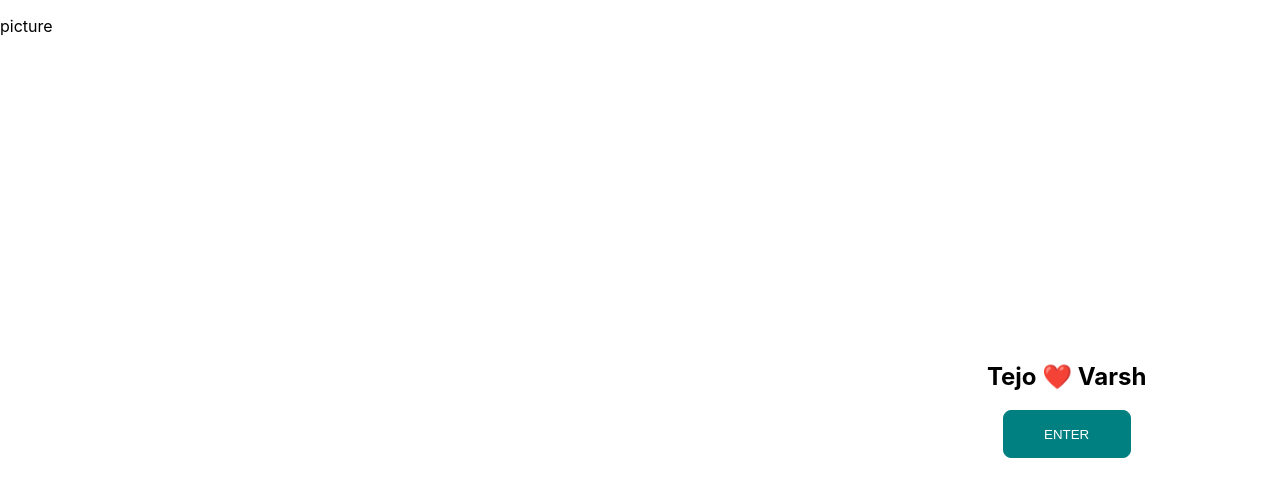
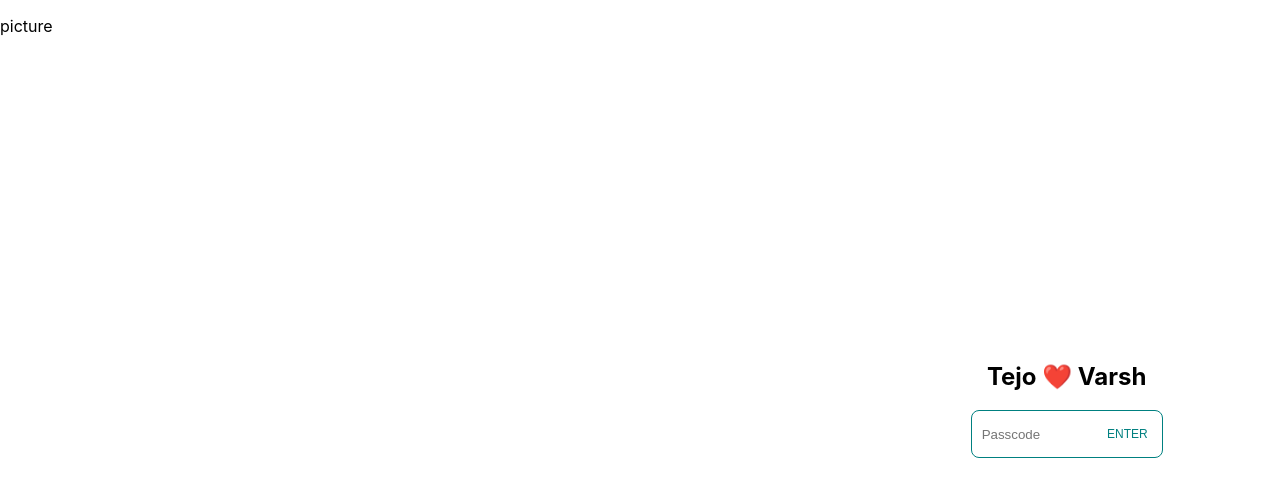
Before and after one commit to tejovanthn/tejovarsh, a Next.js app: page / in a window 1280 px wide. Shown: the top 496 px of the page. Built offline with nearby package versions, Linux system fonts and the light colour scheme.

Commit message:
adds forms

```diff
--- /dev/null
+++ b/components/molecules/Form/Fields/TextField.tsx
@@ -0,0 +1,41 @@
+import React from 'react';
+import styled from 'styled-components';
+
+import constants from '@/components/constants';
+
+import { FieldInternalProps } from '../Form';
+
+type TextFieldProps = FieldInternalProps;
+
+const TextFieldPrimitive = styled('div')`
+  display: flex;
+  flex-direction: column;
+
+  width: 8rem;
+  height: 3rem;
+  border: 1px solid ${constants.theme.colorA};
+  border-radius: 0.5rem;
+
+  label {
+    display: none;
+  }
+  input {
+    height: 100%;
+    width: 100%;
+  }
+  input,
+  input:focus {
+    border: none;
+    border-radius: inherit;
+  }
+`;
+
+export const TextField: React.FC<TextFieldProps> = ({ id, name, value, type, error, register }) => {
+  return (
+    <TextFieldPrimitive>
+      <label htmlFor={id}>{name}</label>
+      <input type={type} name={id} id={id} value={value} ref={register} placeholder={name} />
+      {error && <span>{error}</span>}
+    </TextFieldPrimitive>
+  );
+};
--- /dev/null
+++ b/components/molecules/Form/Fields/TextFieldWithCTA.tsx
@@ -0,0 +1,63 @@
+import React from 'react';
+import styled from 'styled-components';
+
+import constants from '@/components/constants';
+
+import { FieldInternalProps } from '../Form';
+
+interface TextFieldProps extends FieldInternalProps {
+  cta?: string;
+}
+
+const TextFieldPrimitive = styled('div')`
+  display: flex;
+  flex-direction: row;
+  justify-content: space-between;
+
+  width: 12rem;
+  height: 3rem;
+  border: 1px solid ${constants.theme.colorA};
+  border-radius: 0.5rem;
+  padding: 0.5rem;
+
+  label {
+    display: none;
+  }
+  input[type='text'] {
+    height: 100%;
+    width: 100%;
+    flex: 10;
+  }
+  input[type='submit'] {
+    background: none;
+    text-transform: uppercase;
+    color: ${constants.theme.colorA};
+    flex: 1;
+    cursor: pointer;
+    font-size: 0.75rem;
+  }
+  input,
+  input:focus {
+    border: none;
+    border-radius: inherit;
+    outline: none;
+  }
+`;
+
+export const TextFieldWithCTA: React.FC<TextFieldProps> = ({
+  id,
+  name,
+  value,
+  error,
+  register,
+  cta = 'submit'
+}) => {
+  return (
+    <TextFieldPrimitive>
+      <label htmlFor={id}>{name}</label>
+      <input type="text" name={id} id={id} value={value} ref={register} placeholder={name} />
+      {error && <span>{error}</span>}
+      <input type="submit" value={cta} />
+    </TextFieldPrimitive>
+  );
+};
--- /dev/null
+++ b/components/molecules/Form/Form.tsx
@@ -0,0 +1,61 @@
+import React, { LegacyRef } from 'react';
+import { FieldError, useForm } from 'react-hook-form';
+import styled from 'styled-components';
+
+import { TextField } from './Fields/TextField';
+import { TextFieldWithCTA } from './Fields/TextFieldWithCTA';
+
+export interface FieldProps {
+  id: string;
+  name: string;
+  value?: string;
+  type: 'text' | 'number' | 'textWithCTA';
+  cta?: string;
+}
+
+export interface FieldInternalProps extends FieldProps {
+  error?: FieldError;
+  register: LegacyRef<HTMLInputElement>;
+}
+
+export interface FormProps<T = Record<string, unknown>> {
+  fields: FieldProps[];
+  onSubmit: (data: T) => void;
+  type?: 'inline';
+}
+export type FormInternalProps = Pick<FormProps, 'type'>;
+
+const FormPrimitive = styled('form')<FormInternalProps>`
+  display: flex;
+  flex-direction: column;
+`;
+
+const renderFields = (
+  field: FieldProps,
+  register: LegacyRef<HTMLInputElement>,
+  error: FieldError
+) => {
+  const props = {
+    ...field,
+    error: error,
+    register: register,
+    key: field.id
+  };
+  switch (field.type) {
+    case 'text':
+      return <TextField {...props} />;
+    case 'textWithCTA':
+      return <TextFieldWithCTA {...props} />;
+  }
+};
+
+export const Form: React.FC<FormProps> = ({ fields, onSubmit, type }) => {
+  const { register, handleSubmit, errors } = useForm();
+
+  return (
+    <FormPrimitive onSubmit={handleSubmit(onSubmit)} type={type}>
+      {fields.map((field) => renderFields(field, register, errors[field.id]))}
+      {type !== 'inline' && <input type="submit" />}
+    </FormPrimitive>
+  );
+};
--- a/package.json
+++ b/package.json
@@ -14,6 +14,7 @@
     "next": "10.0.0",
     "react": "17.0.1",
     "react-dom": "17.0.1",
+    "react-hook-form": "^6.13.1",
     "styled-components": "^5.2.1"
   },
   "devDependencies": {
--- a/pages/index.tsx
+++ b/pages/index.tsx
@@ -1,32 +1,49 @@
+import React from 'react';
 import styled from 'styled-components';
 
-import { Button } from '@/components/atoms/Button/Button';
 import constants from '@/components/constants';
+import { Form } from '@/components/molecules/Form/Form';
 
 const HomeLayout = styled('main')`
   display: grid;
-  grid-template-columns: 2fr 1fr;
   height: 100vh;
+  grid-template-rows: 15fr 1fr;
 
-  section:nth-child(2) {
+  .enter {
     display: flex;
     flex-direction: column;
     justify-content: center;
     align-items: center;
+    margin: 1rem;
+  }
+  ${constants.devices.laptop} {
+    grid-template-columns: 2fr 1fr;
+    grid-template-rows: unset;
   }
 `;
 
 export const Home = (): JSX.Element => {
   return (
     <HomeLayout>
-      <section>
+      <section className="image">
         {constants.home.pictures.map((picture) => (
           <p key={picture}>{picture}</p>
         ))}
       </section>
-      <section>
+      <section className="enter">
         <h1>{constants.title}</h1>
-        <Button kind="primary">{constants.home.enter}</Button>
+        <Form
+          fields={[
+            {
+              id: 'passcode',
+              name: 'Passcode',
+              type: 'textWithCTA',
+              cta: 'enter'
+            }
+          ]}
+          onSubmit={(data) => console.log(data)}
+          type="inline"
+        />
       </section>
     </HomeLayout>
   );
```
Also changed, not shown: 1 other file (tests, documents, lock files or other folders).
